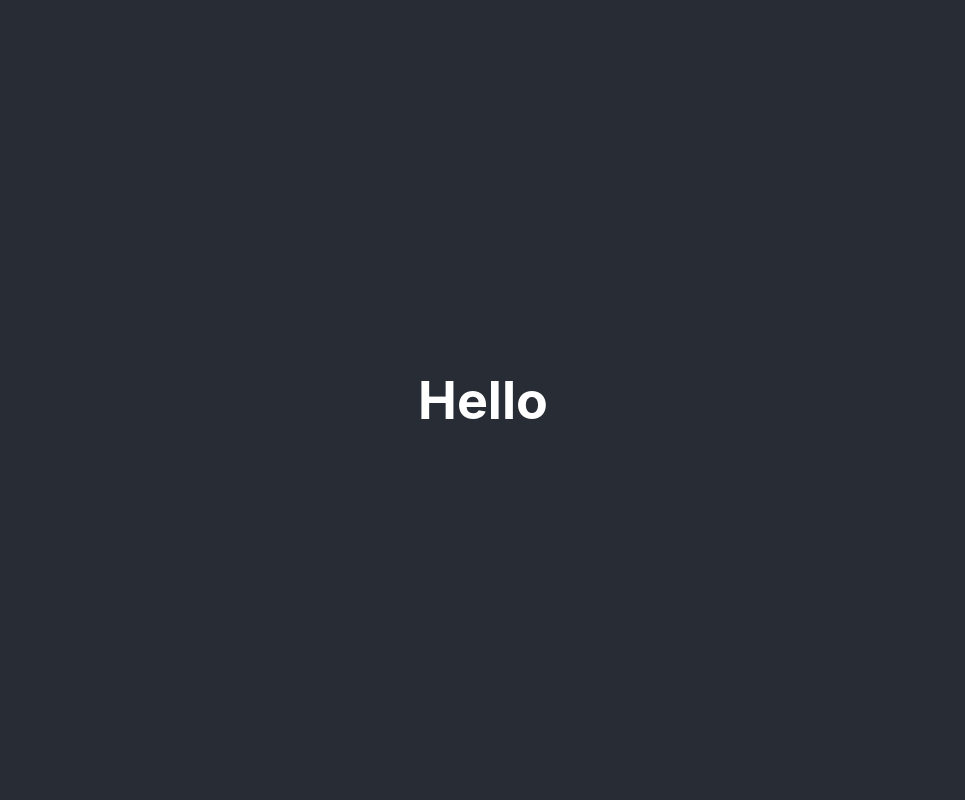
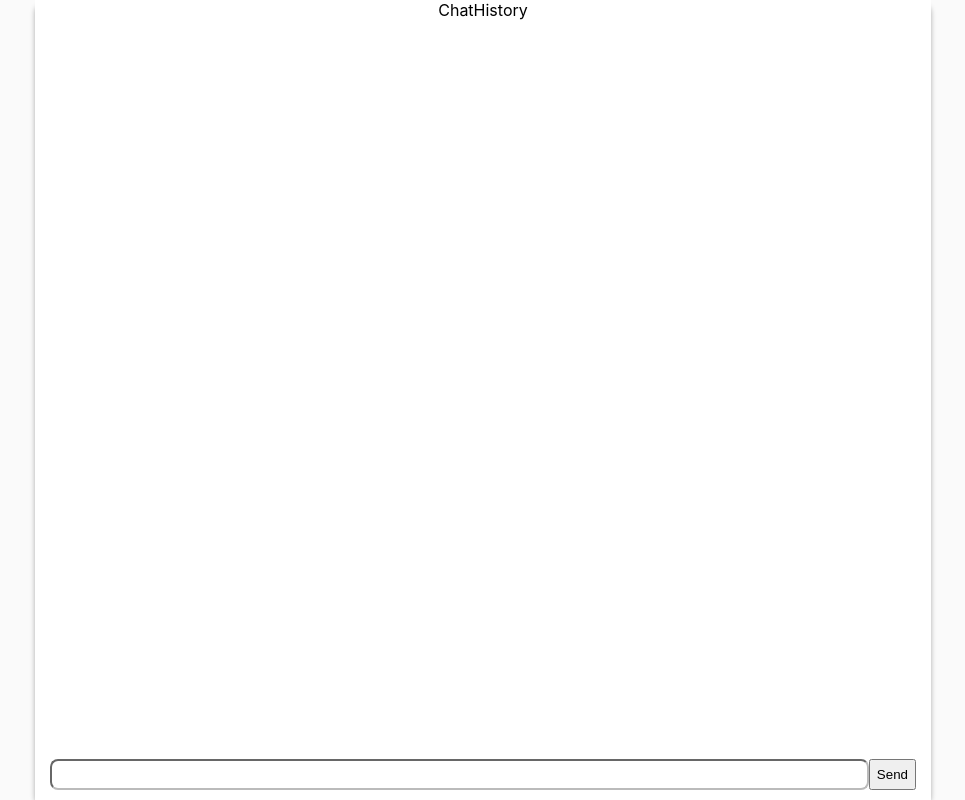
Before and after one commit to jaykaytherobot/ChatApp_FinalProject, a React (Create React App) app: page / in a window 1280 px wide. Shown: the whole page, without its empty margins (157-1122 px from the left). Built offline with nearby package versions, Linux system fonts and the light colour scheme.

Commit message:
starting input area

```diff
--- a/src/App.css
+++ b/src/App.css
@@ -1,5 +1,6 @@
 .App {
   text-align: center;
+  height: 100%;
 }
 
 .App-logo {
--- a/src/App.js
+++ b/src/App.js
@@ -1,12 +1,10 @@
-import logo from './logo.svg';
 import './App.css';
+import MainArea from './components/MainArea/MainArea';
 
 function App() {
   return (
     <div className="App">
-      <header className="App-header">
-        <h1>Hello</h1>
-      </header>
+      <MainArea />
     </div>
   );
 }
--- /dev/null
+++ b/src/components/Button/Button.js
@@ -0,0 +1,7 @@
+function Button({ text }) {
+  return (
+    <button>{text}</button>
+  );
+}
+
+export default Button;
--- /dev/null
+++ b/src/components/ChatArea/ChatArea.css
@@ -0,0 +1,7 @@
+.ChatArea {
+  background-color: #fff;
+  flex-direction: column;
+  display: flex;
+  width: 100%;
+  box-sizing: border-box;
+}
--- /dev/null
+++ b/src/components/ChatArea/ChatArea.js
@@ -0,0 +1,14 @@
+import './ChatArea.css';
+import ChatHistory from "../ChatHistory/ChatHistory";
+import MessageInput from "../MessageInput/MessageInput";
+
+function ChatArea() {
+  return (
+    <div className='ChatArea'>
+      <ChatHistory />
+      <MessageInput />
+    </div>
+  );
+}
+
+export default ChatArea;
--- /dev/null
+++ b/src/components/ChatHistory/ChatHistory.css
@@ -0,0 +1,6 @@
+.ChatHistory {
+  display: flex;
+  flex-direction: column;
+  flex-grow: 1;
+  box-sizing: border-box;
+}
--- /dev/null
+++ b/src/components/ChatHistory/ChatHistory.js
@@ -0,0 +1,11 @@
+import './ChatHistory.css';
+
+function ChatHistory() {
+  return (
+    <div className='ChatHistory'>
+      ChatHistory
+    </div>
+  );
+}
+
+export default ChatHistory;
--- /dev/null
+++ b/src/components/MainArea/MainArea.css
@@ -0,0 +1,10 @@
+.MainArea {
+  border-radius: 8px;
+  box-shadow: 0px 5px 5px #aaa;
+  display: flex;
+  flex-direction: row;
+  margin: auto;
+  width: 70%;
+  min-height: 100vh;
+  box-sizing: border-box;
+}
--- /dev/null
+++ b/src/components/MainArea/MainArea.js
@@ -0,0 +1,12 @@
+import ChatArea from "../ChatArea/ChatArea";
+import './MainArea.css';
+
+function MainArea() {
+  return (
+    <div className='MainArea'>
+      <ChatArea />
+    </div>
+  );
+}
+
+export default MainArea;
--- /dev/null
+++ b/src/components/MessageInput/MessageInput.css
@@ -0,0 +1,16 @@
+.MessageInput {
+  display: flex;
+  justify-content: flex-end;
+  width: 100%;
+  padding: 10px 15px;
+  box-sizing: border-box;
+}
+
+.input {
+  border-radius: 8px;
+  height: 2em;
+  border-color: #bbb;
+  padding: 0px 10px;
+  outline-color: #6AB8DA;
+  flex-grow: 1;
+}
--- /dev/null
+++ b/src/components/MessageInput/MessageInput.js
@@ -0,0 +1,14 @@
+import './MessageInput.css';
+import Button from '..//Button/Button';
+function MessageInput() {
+  return (
+    <div className='MessageInput'>
+      <input className='input' />
+      <Button
+        text='Send'
+      />
+    </div>
+  );
+}
+
+export default MessageInput;
--- a/src/index.css
+++ b/src/index.css
@@ -1,4 +1,5 @@
 body {
+  background-color: #FAFAFA;
   margin: 0;
   font-family: -apple-system, BlinkMacSystemFont, 'Segoe UI', 'Roboto', 'Oxygen',
     'Ubuntu', 'Cantarell', 'Fira Sans', 'Droid Sans', 'Helvetica Neue',
```
